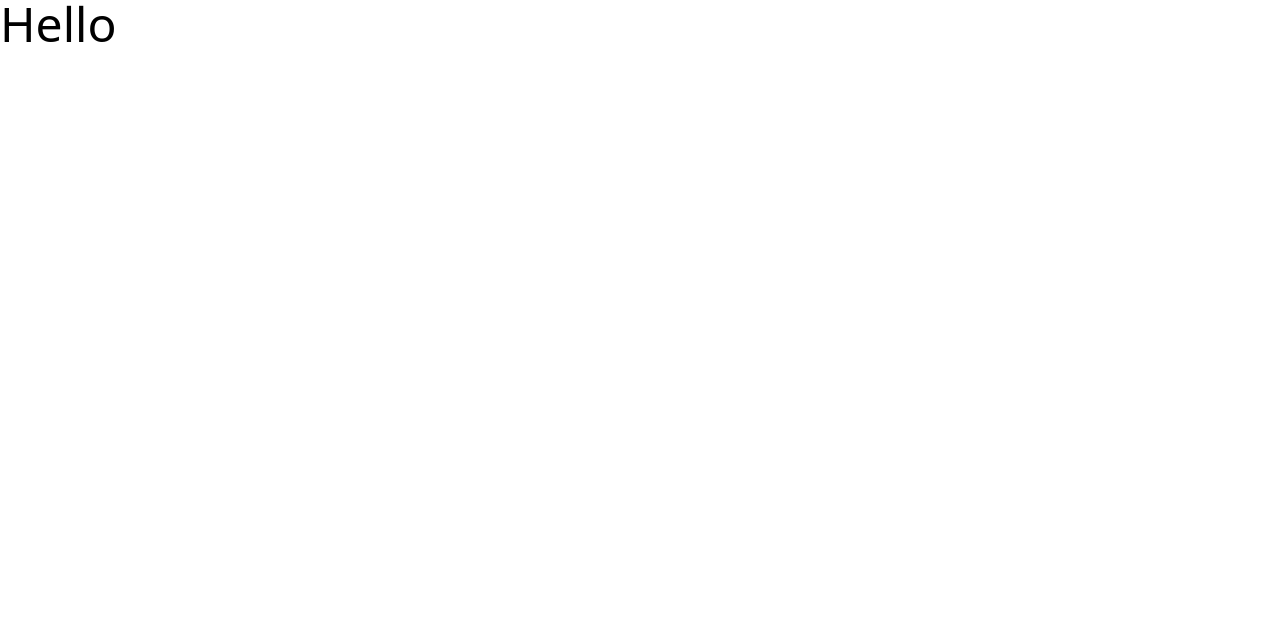
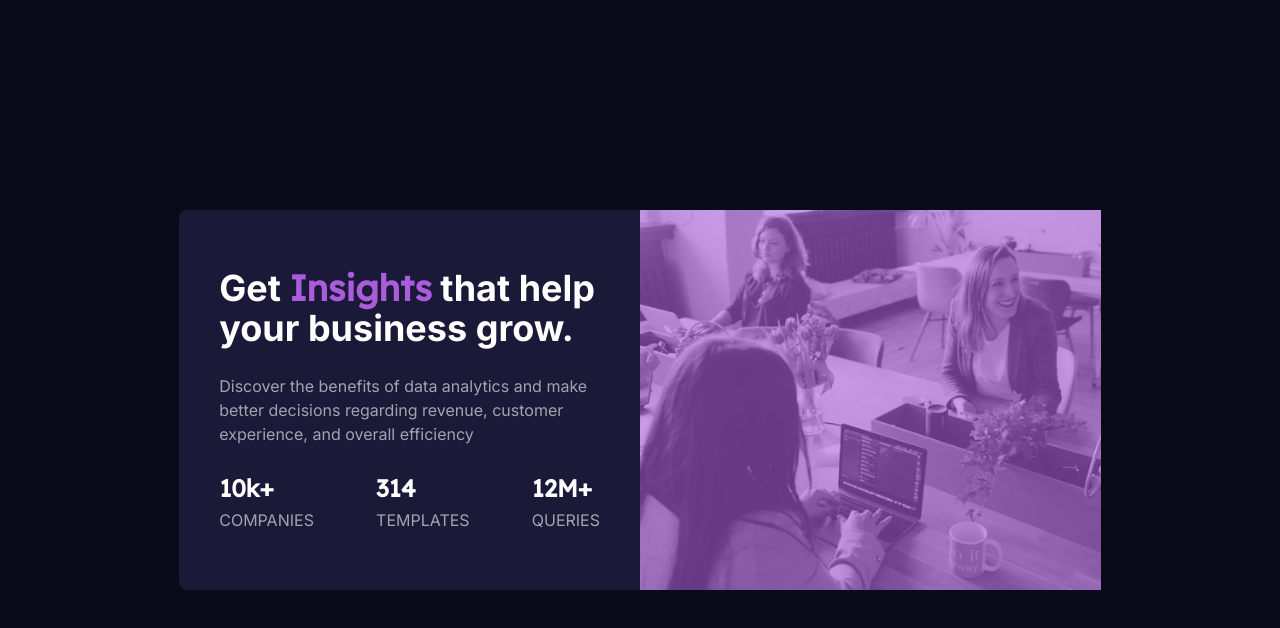
Before and after one commit to NikaBotchorishvili/stats-preview-card, a website: page src/index.html in a window 1280 px wide. Drawn offline with Linux system fonts and the light colour scheme.

Commit message:
completed

```diff
--- a/src/index.html
+++ b/src/index.html
@@ -12,7 +12,73 @@
 			rel="stylesheet"
 		/>
 	</head>
-	<body>
-		<h1 class=" text-5xl">Hello</h1>
+	<body
+		class="bg-veryDarkBlu min-h-[100dvh] flex w-screen justify-center items-center box-border text-center md:text-start "
+	>
+	<main class="max-w-5xl mx-10 sm:mx-28 my-10  md:my-0">
+		<div class="grid md:grid-cols-[repeat(2,1fr)] mx-auto grid-cols-[1fr] md:w-[90%]  ">
+			<section
+				class="box-content flex flex-col items-center p-10 bg-darkDesaturatedBlue md:gap-y-2 gap-y-6 sm:justify-evenly sm:rounded-l-lg md:p-10 "
+			>
+				<h1
+					class="font-bold text-white text-2xl md:text-4xl font-inter"
+				>
+					Get
+					<span class="text-softViolet font-lexendDeca"
+						>Insights</span
+					>
+					that help your business grow.
+				</h1>
+				<p class="text-slightlyTransparentWhite font-inter text-md leading-6">
+					Discover the benefits of data analytics and make better
+					decisions regarding revenue, customer experience, and
+					overall efficiency
+				</p>
+
+				<ul class="flex flex-col px-auto justify-between w-full md:flex-row md:items-start">
+					<li class="flex flex-col text-white gap-y-1">
+						<div class="text-2xl font-bold font-lexendDeca">
+							10k+
+						</div>
+						<div
+							class="text-slightlyTransparentWhite text-md font-inter"
+						>
+							COMPANIES
+						</div>
+					</li>
+					<li class="flex flex-col text-white gap-y-1">
+						<div class="text-2xl font-bold font-lexendDeca">
+							314
+						</div>
+						<div
+							class="text-slightlyTransparentWhite text-md font-inter"
+						>
+							TEMPLATES
+						</div>
+					</li>
+					<li class="flex flex-col text-white gap-y-1">
+						<div class="text-2xl font-bold font-lexendDeca">
+							12M+
+						</div>
+						<div
+							class="text-slightlyTransparentWhite text-md font-inter"
+						>
+							QUERIES
+						</div>
+					</li>
+				</ul>
+			</section>
+			<section class="md:-order-none -order-1  relative after:w-full after:h-full after:content-[''] after:absolute after:top-0 after:left-0 after:bg-softViolet after:bg-opacity-60 ">
+				<img
+				srcset="./images/image-header-mobile.jpg 768w,
+						./images/image-header-desktop.jpg 1200w"
+				src="./images/image-header-desktop.jpg"
+				alt=""
+				class="object-cover w-full h-full"
+			/>
+
+			</section>
+		</div>
+	</main>
 	</body>
 </html>
```
Also changed, not shown: src/css/output.css, src/images/favicon-32x32.png (added), src/images/image-header-desktop.jpg (added), src/images/image-header-mobile.jpg (added).
